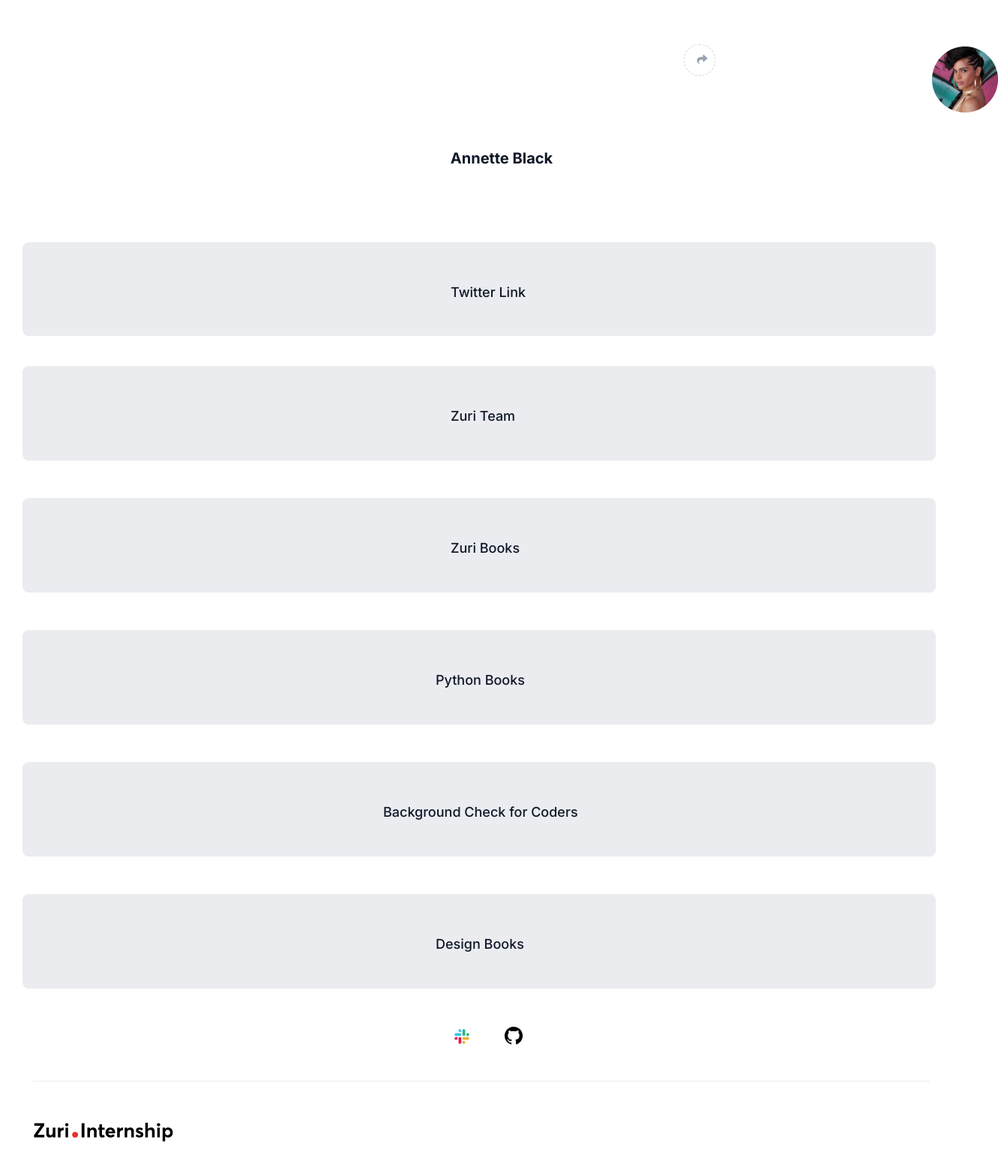
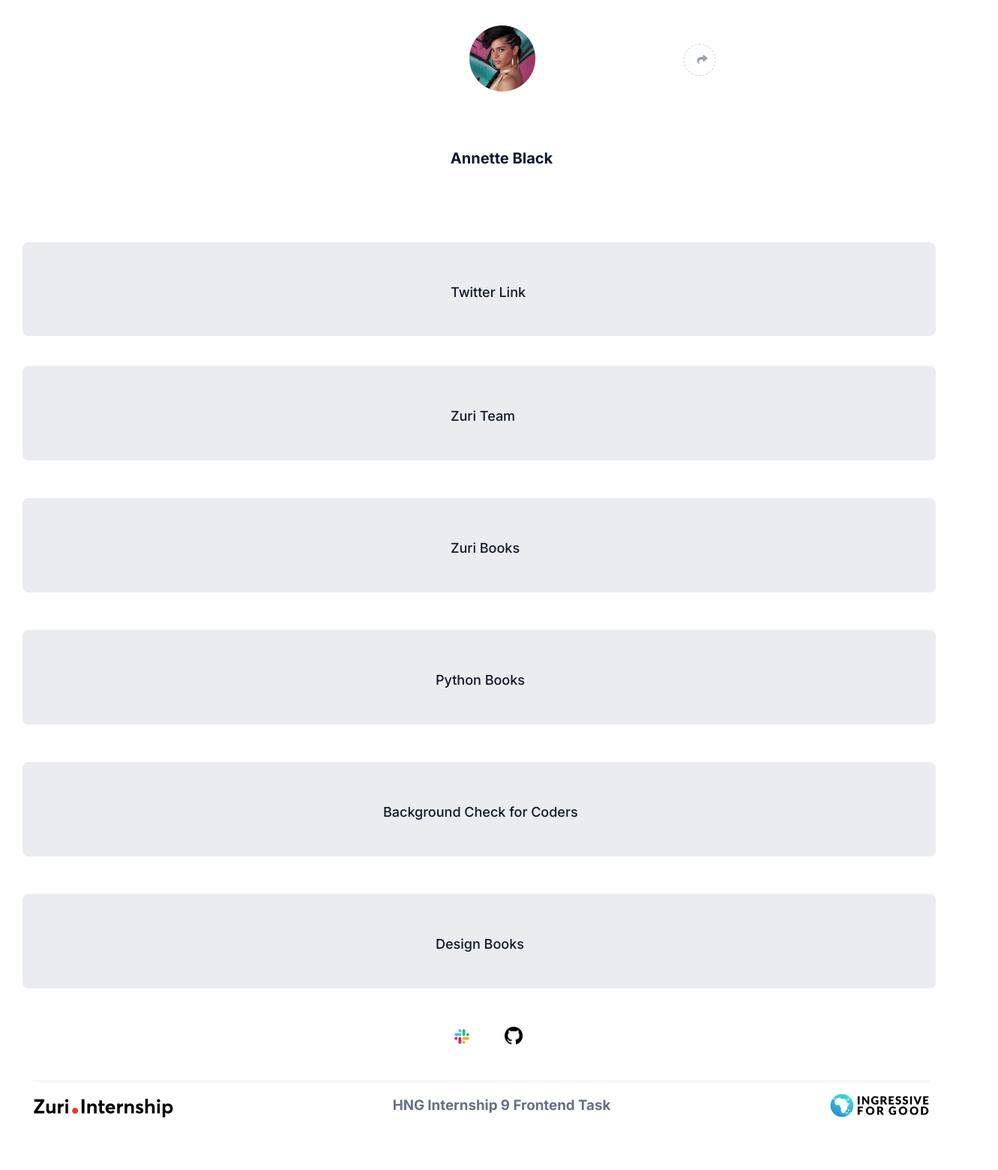
Before and after one commit to tariqyunusa/link-1, a React (Create React App) app: page / in a window 1280 px wide. Shown: the top 1560 px of the page at 75% size, 1331 px wide, since content can reach past the window. Built offline with nearby package versions, Linux system fonts and the light colour scheme.

Commit message:
eight commit

```diff
--- a/src/components/Footer.js
+++ b/src/components/Footer.js
@@ -5,11 +5,11 @@
     <div className='footer'>
         <div className='container-2'>
             <div className='content'>
-                <img src="zuri.internship_Logo.jpg" style={{top:'32px',
-            position:'relative'}} />
+                <img src="zuri.internship_Logo.jpg" />
             <div className='footer__text'>
-
+              <h3>HNG Internship 9 Frontend Task</h3>
             </div>
+            <img src='I4G.jpg' className='i4g' />
             </div>
         </div>
 
--- a/src/components/ProfileSelection.js
+++ b/src/components/ProfileSelection.js
@@ -7,9 +7,7 @@
   return (
     <div className='profile-selection'>
         <div id='profile__img'>
-            <img src="Banner.jpg" heignt={88} width={88} style={{position: 'absolute',
-                                                                    top: '28px',
-                                                                    left: '617px',}} />
+            <img src="Banner.jpg" className="profile_img"   />
         </div>
         <div id='twitter'>
             <h3><a href="http://">Annette Black</a></h3>
```
